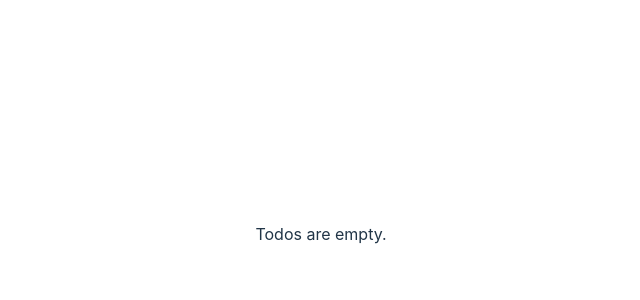
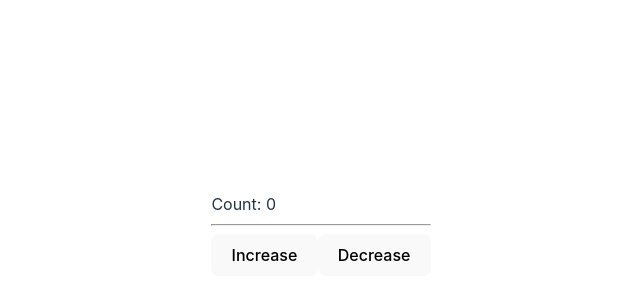
Before and after one commit to moazamdev/100DaysOfCode, a React (Vite) app: page / in a window 1280 px wide. Shown: the part 166-466 px from the top of the page, without its empty margins (319-959 px from the left). Built offline with nearby package versions, Linux system fonts and the light colour scheme.

Commit message:
useState hook and its asynchoronous behaviour

```diff
--- a/src/App.jsx
+++ b/src/App.jsx
@@ -10,18 +10,23 @@ import React from "react";
 // import Toggle from "./components/toggle";
 // import ToggleChild from "./components/toggle-child";
 
-import RefComponent from "./components/day4&5/ref-with-dom";
-import VideoPlayer from "./components/day4&5/play-pause-video";
-import FocusInput from "./components/day4&5/focus-the-input";
-import CatFriends from "./components/day4&5/scroll-image-carousel";
-import Todo from "./components/day7/todoapp";
-import Todo2 from "./components/day7/composition-todoapp";
+// import RefComponent from "./components/day4&5/ref-with-dom";
+// import VideoPlayer from "./components/day4&5/play-pause-video";
+// import FocusInput from "./components/day4&5/focus-the-input";
+// import CatFriends from "./components/day4&5/scroll-image-carousel";
+// import Todo from "./components/day7/todoapp";
+// import Todo2 from "./components/day7/composition-todoapp";
+
+import AsyncStateButton from "./components/day8/async-state-button";
 
 const App = () => {
 	return (
 		<>
+			{/* Day 8 */}
+			<AsyncStateButton/>
+
 			{/* Day 7 */}
-			<Todo2 />
+			{/* <Todo2 /> */}
 
 			{/* Day 4 & 5 */}
 			{/* <RefComponent /> */}
--- /dev/null
+++ b/src/components/day8/async-state-button.jsx
@@ -0,0 +1,32 @@
+import React from "react";
+
+const AsyncStateButton = () => {
+    const [count, setCount] = React.useState(0);
+
+    const handleIncrease = () => {
+        console.log("handleIncrease")
+        setTimeout(() => setCount(prev => prev + 1), 1000);
+    };
+
+    const handleDecrease = () => {
+        console.log("handleDecrease")
+      setTimeout(() => setCount(prev => prev - 1), 1000);
+    };
+
+    return (
+      <div>
+        Count: {count}
+        <hr />
+        <div>
+          <button type="button" onClick={handleIncrease}>
+            Increase
+          </button>
+          <button type="button" onClick={handleDecrease}>
+            Decrease
+          </button>
+        </div>
+      </div>
+    );
+  };
+
+export default AsyncStateButton;
```
